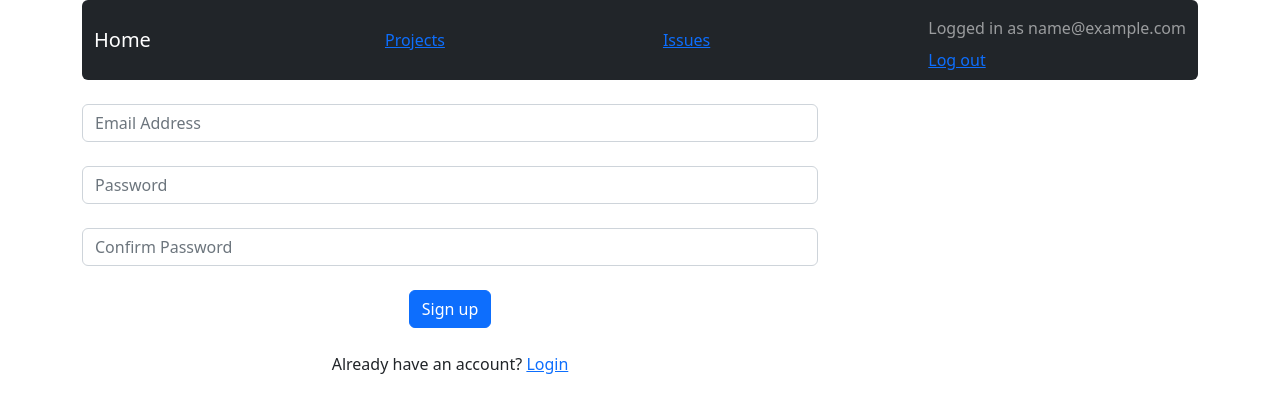
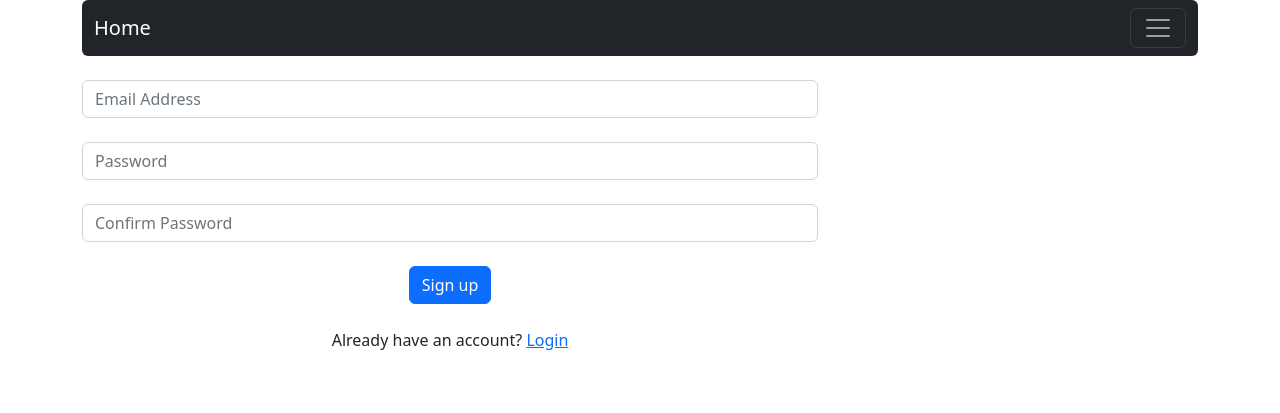
Before and after one commit to chondosha1234/issue_tracker, a Django app: page /accounts/create_account in a window 1280 px wide. Shown: the top 413 px of the page. Run offline with Django 3.2, Linux system fonts and the light colour scheme; the visitor is signed in with stand-in values (Sample User, id 1).

Commit message:
added collapsable sidebar for navbar

```diff
--- a/functional_tests/test_login.py
+++ b/functional_tests/test_login.py
@@ -12,6 +12,7 @@ class LoginTest(FunctionalTest):
         # that says Log In
         # They press the button and it takes them to a login page
         self.browser.get(self.live_server_url + reverse('issues:home'))
+        self.wait_for_element_class('navbar-toggler').click()
         self.browser.find_element(By.LINK_TEXT, 'Login').click()
 
         # user sees the url has the word login
@@ -81,12 +82,12 @@ class LoginTest(FunctionalTest):
 
         # user can now see in the top right corner that they are logged in
         # there is now a 'log out' link / button instead of log in
+        self.wait_for_element_class('navbar-toggler').click()
         logout = self.browser.find_element(By.LINK_TEXT, 'Log out')
-        account_info = self.browser.find_element(By.NAME, 'account-info').text
-        self.assertEqual(account_info, "Logged in as user1234@example.org")
 
         # user clicks log out and is redirected to home page
         # where they see 'log in' link again
         logout.click()
         self.assertEqual(self.browser.current_url, self.live_server_url + reverse('issues:issue_list'))
+        self.wait_for_element_class('navbar-toggler').click()
         self.browser.find_element(By.LINK_TEXT, 'Login')
--- a/functional_tests/test_user_issue_crud.py
+++ b/functional_tests/test_user_issue_crud.py
@@ -10,6 +10,7 @@ from .base import FunctionalTest
 User = get_user_model()
 
 class TestUserCRUD(FunctionalTest):
+    reset_sequences = True
 
     def test_user_create_update_and_delete_project_and_issue(self):
 
@@ -189,7 +190,9 @@ class TestUserCRUD(FunctionalTest):
         submit_btn.click()
 
         # check if different user can't see buttons
+        self.wait_for_element_class('navbar-toggler').click()
         self.wait_for_element_link('Log out').click()
+        self.wait_for_element_class('navbar-toggler').click()
         self.wait_for_element_link('Projects').click()
 
         project_title_link = self.wait_for_element_link('Test Project')
--- a/templates/base.html
+++ b/templates/base.html
@@ -16,18 +16,31 @@
     <nav class="navbar navbar-dark bg-dark rounded" role="navigation">
       <div class="container-fluid">
         <a class="navbar-brand" href="{% url 'issues:home' %}">Home</a>
-        <a href="{% url 'issues:project_list' %}">Projects</a>
-        <a href="{% url 'issues:issue_list' %}">Issues</a>
-        {% if user.email %}
-        <ul class="nav navbar-nav navbar-right">
-          <li class="navbar-text" name="account-info">Logged in as {{ user.email }}</li>
-          <li><a href="{% url 'logout' %}">Log out</a></li>
-        </ul>
-        {% else %}
-        <ul class="nav navbar-nav navbar-right">
-          <li><a href="{% url 'login' %}">Login</a></li>
-        </ul>
-        {% endif %}
+
+        <button class="navbar-toggler" type="button" data-bs-toggle="collapse" data-bs-target="#sidebarMenu" aria-controls="sidebarMenu" aria-expanded="false" aria-label="Toggle navigation">
+          <span class="navbar-toggler-icon"></span>
+        </button>
+
+        <div class="collapse navbar-collapse" id="sidebarMenu">
+          <ul class="navbar-nav me-auto mb-2 mb-lg-0">
+            <li class="nav-item">
+              <a class="nav-link-active" aria-current="page" href="{% url 'issues:home' %}">Home</a>
+            </li>
+            <li class="nav-item">
+              <a class="nav-link-active" aria-current="page" href="{% url 'issues:project_list' %}">Projects</a>
+            </li>
+            <li class="nav-item">
+              <a class="nav-link-active" aria-current="page" href="{% url 'issues:issue_list' %}">Issues</a>
+            </li>
+            <li>
+              {% if user.email %}
+              <a class="nav-link-active" href="{% url 'logout' %}">Log out</a>
+              {% else %}
+              <a class="nav-link-active" href="{% url 'login' %}">Login</a>
+              {% endif %}
+            </li>
+          </ul>
+        </div>
       </div>
     </nav>
 
```
Also changed, not shown: functional_tests/test_anon_views_front_page.py (+4 -11 lines).
